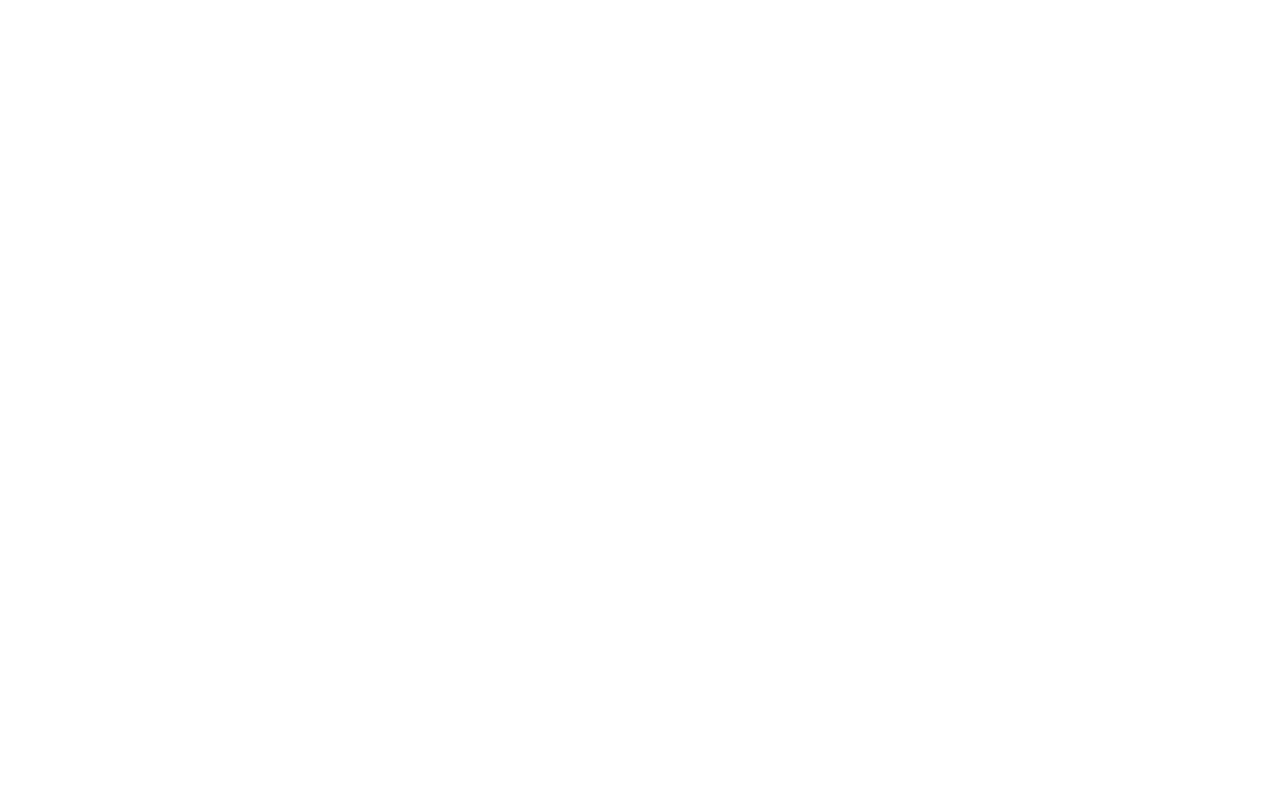
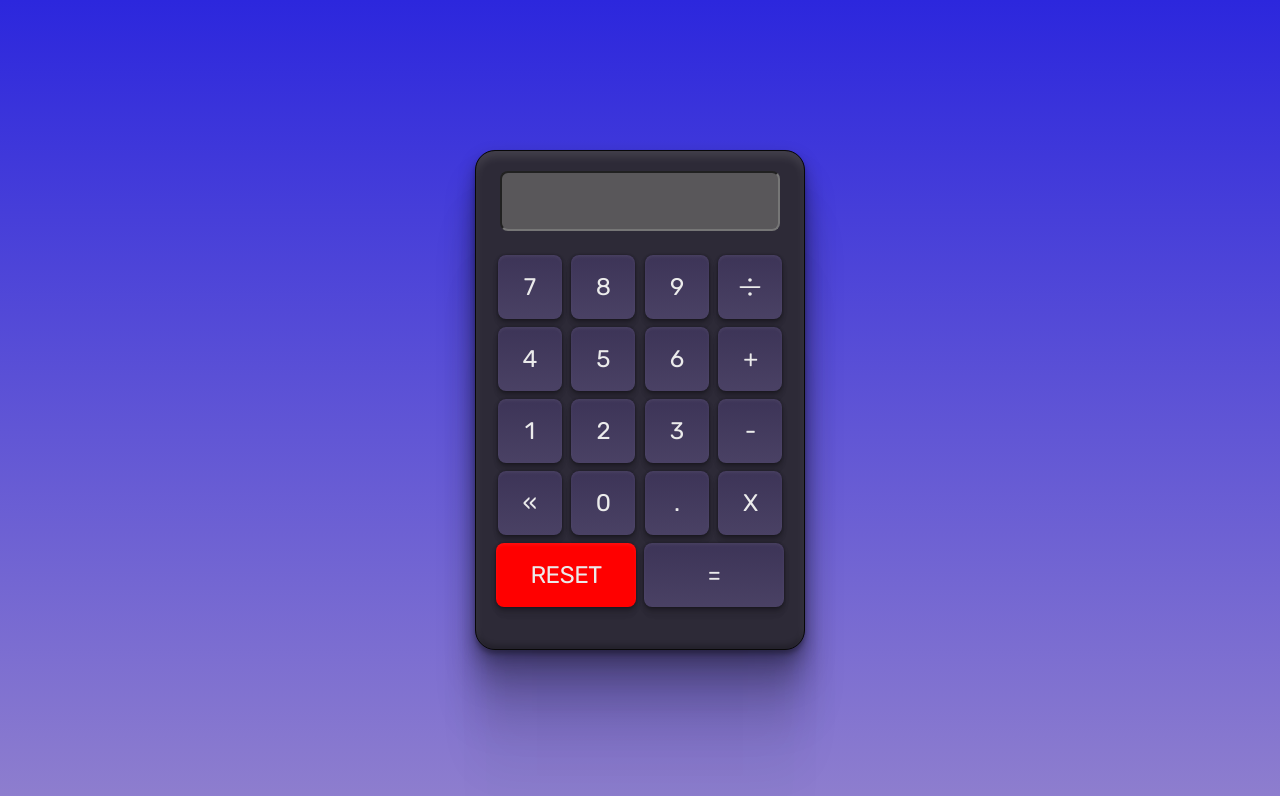
Before and after one commit to gideonalves/Calculadora, a plain HTML site: page index.html in a window 1280 px wide. Drawn offline with Linux system fonts and the light colour scheme.

Commit message:
add css e scripts

```diff
--- a/index.html
+++ b/index.html
@@ -4,10 +4,57 @@
     <meta charset="UTF-8">
     <meta http-equiv="X-UA-Compatible" content="IE=edge">
     <meta name="viewport" content="width=device-width, initial-scale=1.0">
+
+    <link href="https://fonts.googleapis.com/css2?family=Rubik&display=swap" rel="stylesheet">
+
     <title>Calculador</title>
     <link rel="stylesheet" href="style.css">
 </head>
 <body>
+    <div class="calculator">
+        <div>
+            <input type="text" class="display">
+        </div>
 
+        <div class="keyboard">
+            <div class="line">
+                <button class="btn btn-num">7</button>
+                <button class="btn btn-num">8</button>
+                <button class="btn btn-num">9</button>
+                <button class="btn btn-num">
+                    <img src="assets/devide.svg" alt="">
+                </button>
+            </div>
+
+            <div class="line">
+                <button class="btn btn-num">4</button>
+                <button class="btn btn-num">5</button>
+                <button class="btn btn-num">6</button>
+                <button class="btn btn-num">+</button>
+            </div>
+
+            <div class="line">
+                <button class="btn btn-num">1</button>
+                <button class="btn btn-num">2</button>
+                <button class="btn btn-num">3</button>
+                <button class="btn btn-num">-</button>
+            </div>
+
+            <div class="line">
+                <button class="btn btn-del">&laquo;</button>
+                <button class="btn btn-num">0</button>
+                <button class="btn btn-num">.</button>
+                <button class="btn btn-num">X</button>
+            </div>
+
+            <div class="line">
+                <button class="btn btn-reset">RESET</button>
+                <button class="btn btn-eq">=</button>
+            </div>
+        </div>
+
+    </div>
+
+    <script src="script.js"></script>
 </body>
 </html>
--- /dev/null
+++ b/script.js
@@ -0,0 +1,52 @@
+function Calculadora() {
+    this.display = document.querySelector('.display')
+    this.iniciar = () => {
+        this.clickBtn();
+    }
+
+    this.clickBtn = () => {
+        document.addEventListener('click', (event) => {
+            const elemento = event.target;
+            if (elemento.classList.contains('btn-num')) this.enviaNumDisplay(elemento)
+            if (elemento.classList.contains('btn-del')) this.btnDelete()
+            if (elemento.classList.contains('btn-clear')) this.btnClear()
+            if (elemento.classList.contains('btn-eq')) this.realizaConta()
+        })
+    }
+
+    this.enviaNumDisplay = elemento => {
+        this.display.value += elemento.innerText;
+    }
+
+    this.btnDelete = () => {
+        this.display.value = this.display.value.slice(0, -1);
+    }
+
+    this.btnClear = () => {
+        this.display.value = '';
+    }
+
+    this.realizaConta = () => {
+        try{
+            let conta = eval(this.display.value);
+
+            if(conta === 0) {
+                conta = this.display.value = '';
+            } else if(!conta) {
+                // alert('Conta inválida');
+                conta = this.display.value = 'Erro';
+                return;
+            }
+
+            this.display.value = String(conta);
+        } catch(e) {
+            alert('Conta inválida');
+        }
+    }
+
+
+}
+
+
+const calculadora = new Calculadora()
+calculadora.iniciar()
--- a/style.css
+++ b/style.css
@@ -0,0 +1,115 @@
+@import url('https://fonts.googleapis.com/css2?family=Spartan:wght@700&display=swap');
+
+* {
+    margin: 0;
+    padding: 0;
+    text-decoration: none;
+    box-sizing: border-box;
+    -webkit-font-smoothing: antialiased;
+    -moz-osx-font-smoothing: grayscale;
+}
+
+body {
+    height: 100vh;
+    width: 100vw;
+    background: linear-gradient(180deg, #2c27dd 0%, #8E7ECE 100%);
+
+    display: grid;
+    place-content: center;
+}
+
+body * {
+    font-family: 'Rubik';
+    letter-spacing: -0.02em;
+    font-size: 24px;
+    line-height: 28px;
+}
+
+.calculator {
+    width: 330px;
+    height: 500px;
+    border-radius: 20px;
+
+    margin: auto;
+    border: 1px solid rgb(8, 8, 8);
+    display: flex;
+    flex-direction: column;
+    align-items: center;
+
+    background: #2D2A37;
+    box-shadow: 0px 4px 4px rgba(0, 0, 0, 0.25),
+    0px 188px 52px rgba(0, 0, 0, 0.01),
+    0px 120px 48px rgba(0, 0, 0, 0.04),
+    0px 68px 41px rgba(0, 0, 0, 0.15),
+    0px 30px 30px rgba(0, 0, 0, 0.26),
+    0px 8px 17px rgba(0, 0, 0, 0.29),
+    inset 0px 6px 8px rgba(255, 255, 255, 0.1),
+    inset 0px -4px 5px rgba(0, 0, 0, 0.22);
+}
+
+.display {
+    border-radius: 8px;
+    width: 280px;
+    height: 60px;
+    padding: 20PX;
+
+    margin: 20px 0;
+
+    display: flex;
+    text-align: right;
+
+    font-size: 36px;
+    line-height: 140%;
+
+    background: #59575a;
+}
+
+.keyboard {
+    display: flex;
+    flex-direction: column;
+}
+
+.line {
+    display: flex;
+    justify-content: space-evenly;
+}
+
+.btn {
+    width: 64px;
+    height: 64px;
+    cursor: pointer;
+    border-radius: 8px;
+    color: #ebebeb;
+    margin: 4px;
+    border: none;
+
+    display: flex;
+    align-items: center;
+    justify-content: center;
+
+    background:
+        linear-gradient(180deg,
+        rgba(0, 0, 0, 0.05) 0%,
+         rgba(255, 255, 255, 0.05) 100%),
+         #40375c;
+    box-shadow:
+        0px 11px 7px rgb(0 0 0 / 1%),
+        0px 7px 7px rgb(0 0 0 / 4%),
+        0px 4px 6px rgb(0 0 0 / 10%),
+        0px 2px 4px rgb(0 0 0 / 26%),
+        0px 0px 2px rgb(0 0 0 / 29%),
+        inset 0px 2px 3px
+        rgb(255 255 255 / 6%);
+}
+
+.btn-reset, .btn-eq {
+    width: 140px;
+}
+
+.btn-clear, .btn-eq {
+    width: 140px;
+}
+
+.btn-reset {
+    background: red;
+}
```
Also changed, not shown: assets/calculadora.png (added), assets/devide.svg (added), assets/divide.svg (added), assets/equals.svg (added), assets/equalsBtn.svg (added), assets/minus.svg (added), assets/multiply.svg (added), assets/plus.svg (added), assets/plusMinus.svg (added).
